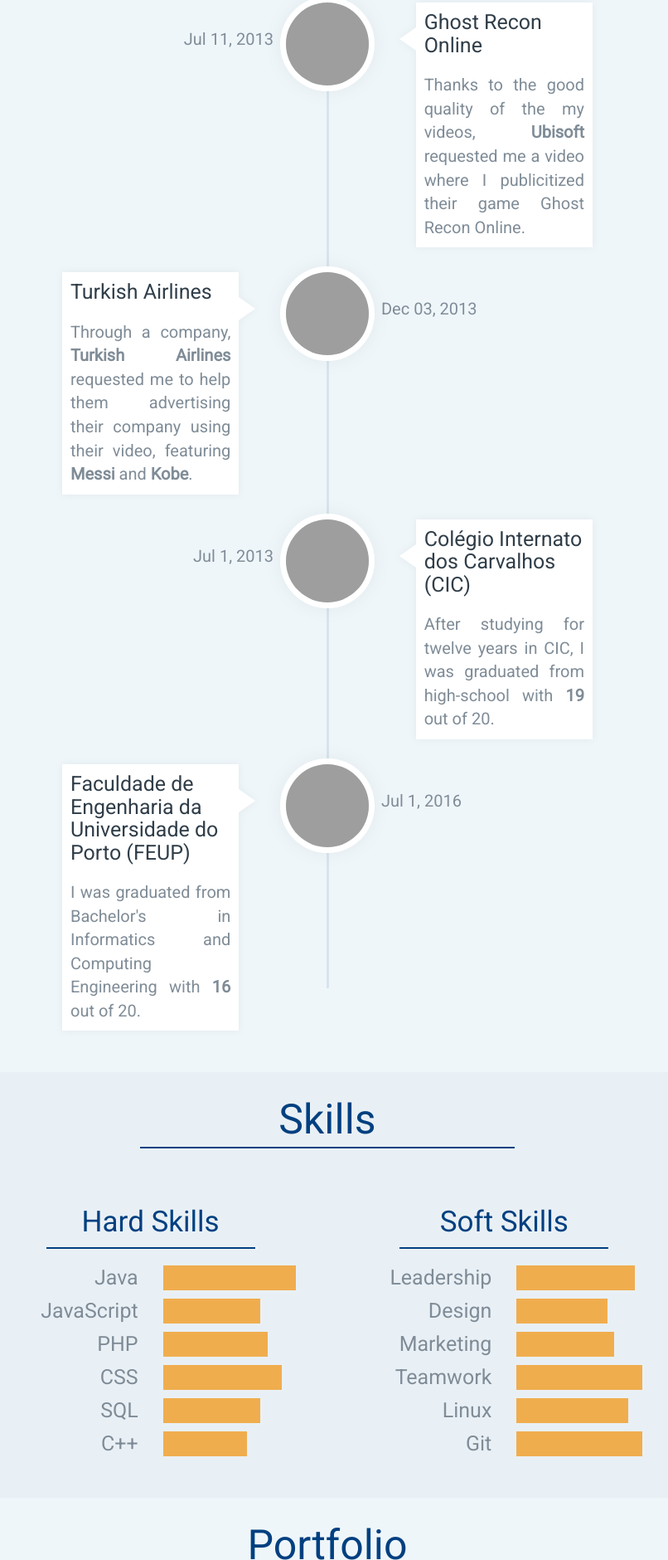
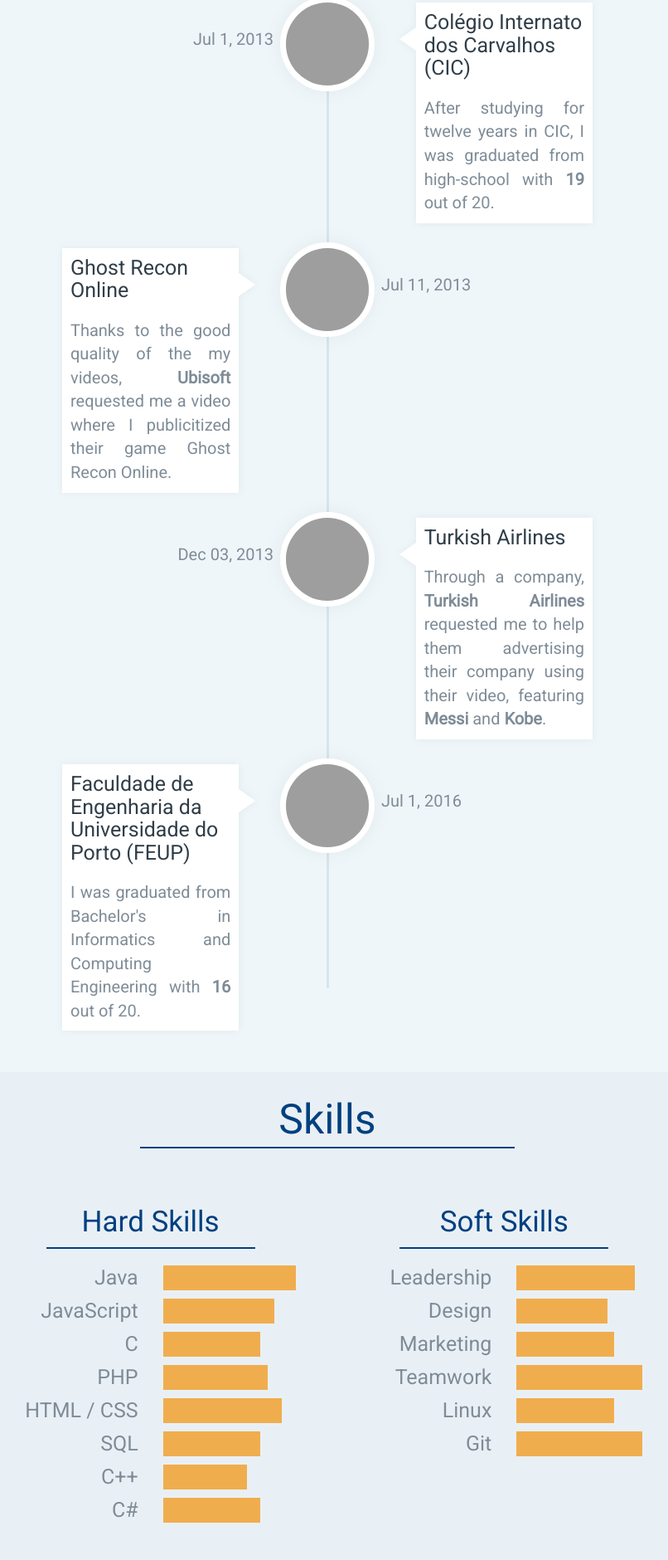
Before and after one commit to revtut/personal-website, a plain HTML site: page index.html in a window 1280 px wide. Shown: the part 2408-4288 px from the top of the page at 83% size, without its empty margins (245-1051 px from the left). Drawn offline with nearby package versions, Linux system fonts and the light colour scheme; grey boxes are pictures that could not be loaded.

Commit message:
Added timeline histories.

```diff
--- a/index.html
+++ b/index.html
@@ -209,6 +209,24 @@
         </div>
         <div class="row timeline-moment">
           <div class="col-md-push-5 col-md-2 moment-image">
+            <a href="https://www.youtube.com/watch?v=2YMLc9v_FX0" target="_blank">
+              <img src="img/timeline/minecraft.jpg" alt="Logo">
+              <div class="overlay">
+                <i class="fa fa-fw fa-play"></i>
+              </div>
+            </a>
+          </div>
+          <div class="col-md-push-1 col-md-3 moment-date">
+            <p>Jun 13, 2012</p>
+          </div>
+          <div class="col-md-pull-1 col-md-offset-3 col-md-2 moment-description">
+            <h3>Minecraft Server</h3>
+            <p>As requested by my subscribers I developed a custom Minecraft server that reached more than <b>700</b> players
+              online with more than 35.000 unique players.</p>
+          </div>
+        </div>
+        <div class="row timeline-moment">
+          <div class="col-md-push-5 col-md-2 moment-image">
             <a href="certs/fis12.jpg" target="_blank">
               <img src="img/timeline/fis12.jpg" alt="Logo">
               <div class="overlay">
@@ -216,66 +234,12 @@
               </div>
             </a>
           </div>
-          <div class="col-md-push-1 col-md-3 moment-date">
+          <div class="col-md-push-4 col-md-3 moment-date">
             <p>Apr 24, 2013</p>
           </div>
-          <div class="col-md-pull-1 col-md-offset-3 col-md-2 moment-description">
+          <div class="col-md-pull-5 col-md-offset-3 col-md-2 moment-description">
             <h3>FIS12</h3>
             <p>FIS12 is a sciences and physics competition where me and my teammate got the <b>2nd</b> place.</p>
-          </div>
-        </div>
-        <div class="row timeline-moment">
-          <div class="col-md-push-5 col-md-2 moment-image">
-            <a href="https://www.youtube.com/watch?v=2YMLc9v_FX0" target="_blank">
-              <img src="img/timeline/minecraft.jpg" alt="Logo">
-              <div class="overlay">
-                <i class="fa fa-fw fa-play"></i>
-              </div>
-            </a>
-          </div>
-          <div class="col-md-push-4 col-md-3 moment-date">
-            <p>Jun 13, 2012</p>
-          </div>
-          <div class="col-md-pull-5 col-md-offset-3 col-md-2 moment-description">
-            <h3>Minecraft Server</h3>
-            <p>As requested by my subscribers I developed a custom Minecraft server that reached more than <b>700</b> players
-              online with more than 35.000 unique players.</p>
-          </div>
-        </div>
-        <div class="row timeline-moment">
-          <div class="col-md-push-5 col-md-2 moment-image">
-            <a href="https://www.youtube.com/watch?v=uNef-aC9xDE" target="_blank">
-              <img src="img/timeline/ubisoft.jpg" alt="Logo">
-              <div class="overlay">
-                <i class="fa fa-fw fa-play"></i>
-              </div>
-            </a>
-          </div>
-          <div class="col-md-push-1 col-md-3 moment-date">
-            <p>Jul 11, 2013</p>
-          </div>
-          <div class="col-md-pull-1 col-md-offset-3 col-md-2 moment-description">
-            <h3>Ghost Recon Online</h3>
-            <p>Thanks to the good quality of the my videos, <b>Ubisoft</b> requested me a video where I publicitized their game
-              Ghost Recon Online.</p>
-          </div>
-        </div>
-        <div class="row timeline-moment">
-          <div class="col-md-push-5 col-md-2 moment-image">
-            <a href="https://www.youtube.com/watch?v=jhFqSlvbKAM" target="_blank">
-              <img src="img/timeline/turkish-airlines.jpg" alt="Logo">
-              <div class="overlay">
-                <i class="fa fa-fw fa-play"></i>
-              </div>
-            </a>
-          </div>
-          <div class="col-md-push-4 col-md-3 moment-date">
-            <p>Dec 03, 2013</p>
-          </div>
-          <div class="col-md-pull-5 col-md-offset-3 col-md-2 moment-description">
-            <h3>Turkish Airlines</h3>
-            <p>Through a company, <b>Turkish Airlines</b> requested me to help them advertising their company using their video,
-              featuring <b>Messi</b> and <b>Kobe</b>.</p>
           </div>
         </div>
         <div class="row timeline-moment">
@@ -293,6 +257,42 @@
           <div class="col-md-pull-1 col-md-offset-3 col-md-2 moment-description">
             <h3>Colégio Internato dos Carvalhos (CIC)</h3>
             <p>After studying for twelve years in CIC, I was graduated from high-school with <b>19</b> out of 20.</p>
+          </div>
+        </div>
+        <div class="row timeline-moment">
+          <div class="col-md-push-5 col-md-2 moment-image">
+            <a href="https://www.youtube.com/watch?v=uNef-aC9xDE" target="_blank">
+              <img src="img/timeline/ubisoft.jpg" alt="Logo">
+              <div class="overlay">
+                <i class="fa fa-fw fa-play"></i>
+              </div>
+            </a>
+          </div>
+          <div class="col-md-push-4 col-md-3 moment-date">
+            <p>Jul 11, 2013</p>
+          </div>
+          <div class="col-md-pull-5 col-md-offset-3 col-md-2 moment-description">
+            <h3>Ghost Recon Online</h3>
+            <p>Thanks to the good quality of the my videos, <b>Ubisoft</b> requested me a video where I publicitized their game
+              Ghost Recon Online.</p>
+          </div>
+        </div>
+        <div class="row timeline-moment">
+          <div class="col-md-push-5 col-md-2 moment-image">
+            <a href="https://www.youtube.com/watch?v=jhFqSlvbKAM" target="_blank">
+              <img src="img/timeline/turkish-airlines.jpg" alt="Logo">
+              <div class="overlay">
+                <i class="fa fa-fw fa-play"></i>
+              </div>
+            </a>
+          </div>
+          <div class="col-md-push-1 col-md-3 moment-date">
+            <p>Dec 03, 2013</p>
+          </div>
+          <div class="col-md-pull-1 col-md-offset-3 col-md-2 moment-description">
+            <h3>Turkish Airlines</h3>
+            <p>Through a company, <b>Turkish Airlines</b> requested me to help them advertising their company using their video,
+              featuring <b>Messi</b> and <b>Kobe</b>.</p>
           </div>
         </div>
         <div class="row timeline-moment">
@@ -339,6 +339,17 @@
               <p>JavaScript</p>
             </div>
             <div class="col-xs-6">
+              <div class="progress-bar progress-bar-warning" aria-valuenow="80" aria-valuemin="0" aria-valuemax="100" style="width: 80%;"
+                role="progressbar">
+                <span class="sr-only">80% Skill</span>
+              </div>
+            </div>
+          </div>
+          <div class="row skill-element">
+            <div class="col-xs-6">
+              <p>C</p>
+            </div>
+            <div class="col-xs-6">
               <div class="progress-bar progress-bar-warning" aria-valuenow="70" aria-valuemin="0" aria-valuemax="100" style="width: 70%;"
                 role="progressbar">
                 <span class="sr-only">70% Skill</span>
@@ -358,7 +369,7 @@
           </div>
           <div class="row skill-element">
             <div class="col-xs-6">
-              <p>CSS</p>
+              <p>HTML / CSS</p>
             </div>
             <div class="col-xs-6">
               <div class="progress-bar progress-bar-warning" aria-valuenow="85" aria-valuemin="0" aria-valuemax="100" style="width: 85%;"
@@ -386,6 +397,17 @@
               <div class="progress-bar progress-bar-warning" aria-valuenow="60" aria-valuemin="0" aria-valuemax="100" style="width: 60%;"
                 role="progressbar">
                 <span class="sr-only">60% Skill</span>
+              </div>
+            </div>
+          </div>
+          <div class="row skill-element">
+            <div class="col-xs-6">
+              <p>C#</p>
+            </div>
+            <div class="col-xs-6">
+              <div class="progress-bar progress-bar-warning" aria-valuenow="70" aria-valuemin="0" aria-valuemax="100" style="width: 70%;"
+                role="progressbar">
+                <span class="sr-only">70% Skill</span>
               </div>
             </div>
           </div>
@@ -442,9 +464,9 @@
               <p>Linux</p>
             </div>
             <div class="col-xs-6">
-              <div class="progress-bar progress-bar-warning" aria-valuenow="80" aria-valuemin="0" aria-valuemax="100" style="width: 80%;"
+              <div class="progress-bar progress-bar-warning" aria-valuenow="70" aria-valuemin="0" aria-valuemax="100" style="width: 70%;"
                 role="progressbar">
-                <span class="sr-only">80% Skill</span>
+                <span class="sr-only">70% Skill</span>
               </div>
             </div>
           </div>
```
